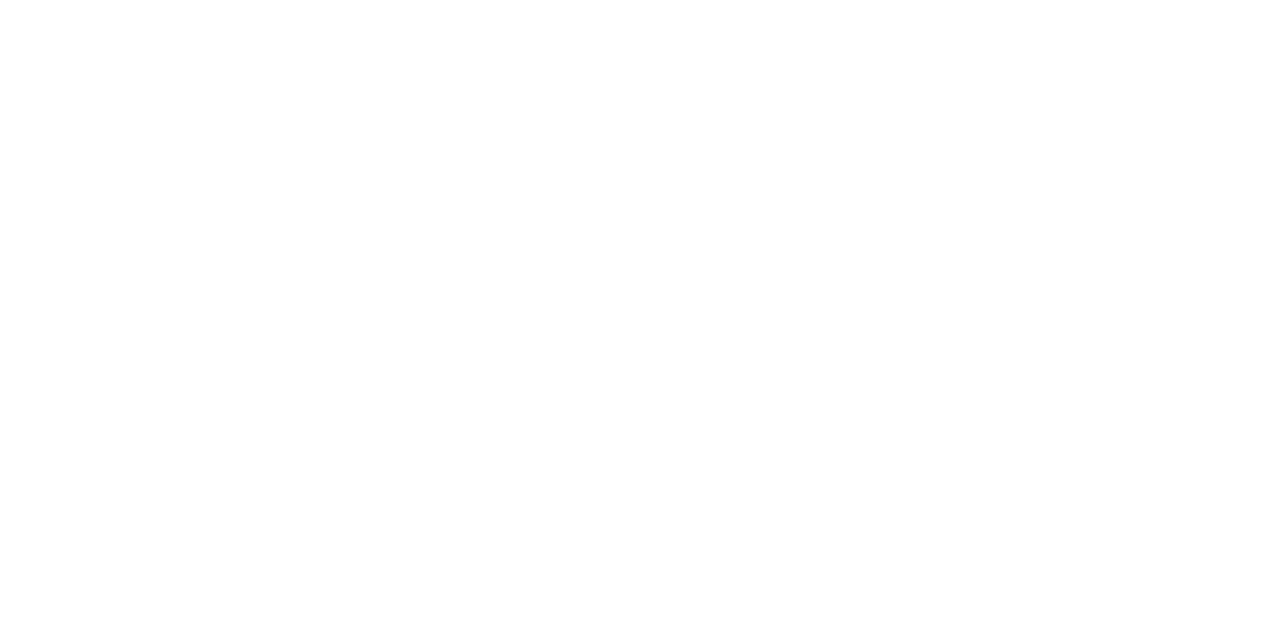
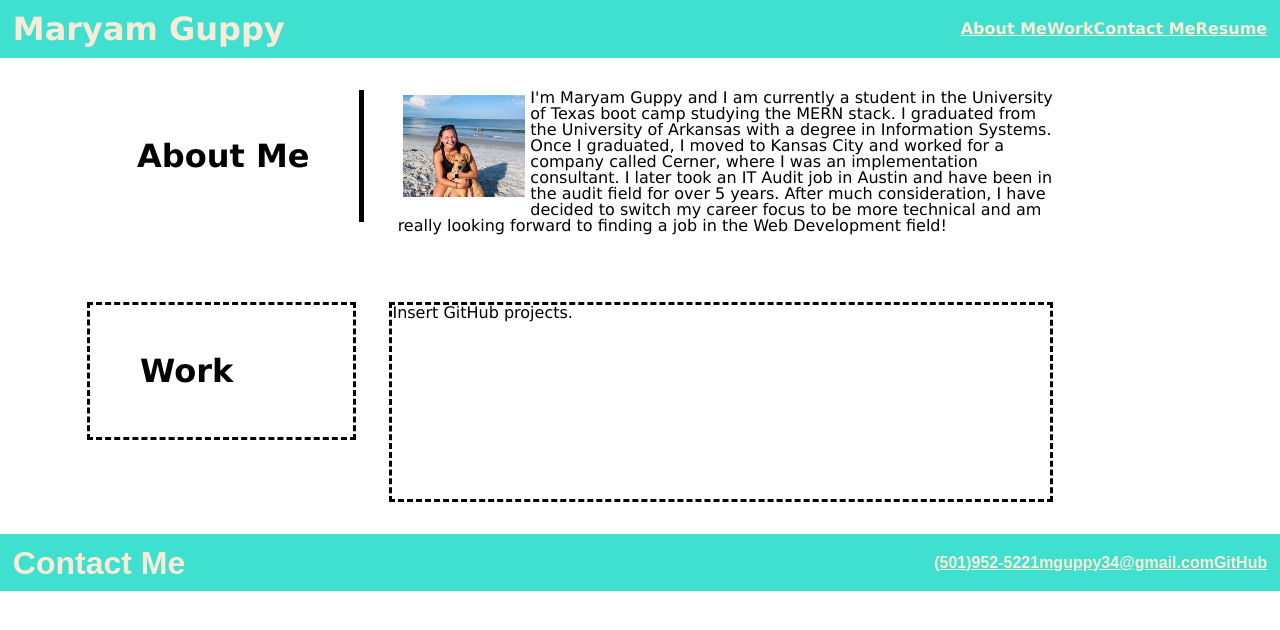
Before and after one commit to mguppy/portfolio, a plain HTML site: page index.html in a window 1280 px wide. Drawn offline with Linux system fonts and the light colour scheme.

Commit message:
6-20-changes

```diff
--- a/assets/style.css
+++ b/assets/style.css
@@ -0,0 +1,148 @@
+/* Style applied throughout */
+:root {
+    --bright-turqoise: turquoise;
+    --white: antiquewhite;
+    --light: #fff;
+    --font: 'Lucida Sans', 'Lucida Sans Regular', 'Lucida Grande', 'Lucida Sans Unicode', Geneva, Verdana, sans-serif;
+}
+
+header {
+    display: flex;
+    justify-content: space-between;
+    align-items: center;
+    padding: 1%;
+    background-color: var(--bright-turqoise);
+    color: var(--white);
+    font-family: var(--font);
+}
+
+h1 {
+    font-size: 200%;
+}
+
+main {
+    width: 96%;
+    margin: 2rem auto;
+    font-family: var(--font);
+}
+
+nav ul {
+    display: flex;
+    justify-content: flex-end;
+    justify-content: space-between;
+    min-width: 300px;
+}
+
+nav a {
+    background-color: unset;
+    color: var(--white);
+    font-weight: bold;
+    text-decoration: underline;
+}
+
+nav a:hover {
+    color: var(--light);
+}
+
+
+.about-me {
+    display: flex;
+    align-items: flex-start;
+    width: 90%;
+    margin: 1% auto;
+    height: 200px;
+}
+
+.about-me-description {
+    display: flex;
+    align-items: center;
+    font-size: 200%;
+    border-right: 5px solid black;
+    padding: 50px 50px 50px 50px;
+}
+
+.about-me-info {
+    margin-left: 3%;
+    flex: 0 0 60%;
+    font-size: 100%;
+    height: 100%;
+}
+
+.my-photo {
+    float: left;
+    width: 20%;
+    padding: 5px 5px 5px 5px;
+}
+
+.work {
+    display: flex;
+    align-items: flex-start;
+    width: 90%;
+    margin: 1% auto;
+    height: 200px;
+}
+
+.work-description{
+    display: flex;
+    align-items: center;
+    font-size: 200%;
+    border-style: dashed;
+    padding: 50px 120px 50px 50px;
+}
+
+.work-info {
+    margin-left: 3%;
+    flex: 0 0 60%;
+    font-size: 100%;
+    height: 100%;
+    border-style: dashed;
+}
+
+footer {
+    display: flex;
+    justify-content: space-between;
+    align-items: center;
+    padding: 1%;
+    background-color: var(--bright-turqoise);
+    color: var(--white);
+}
+/*
+.sidebar {
+    font-size: large;
+    float: left;
+}
+
+
+.row {
+    display: flex;
+    flex-wrap: wrap;
+    flex-direction: row;
+    margin-left: -1.5rem;
+    margin-right: -1.5rem;
+}
+
+.justify-center {
+    justify-content: center;
+}
+
+/
+.column {
+    flex: 1 0 100%;
+    flex-direction: column;
+    padding: 1.5rem;
+
+    transition: flex-basis 500ms linear;
+    margin-bottom: 1.5rem;
+}
+
+
+.box{
+    display: flex;
+    flex-direction: column;
+    justify-content: flex-start;
+    min-height: 100%;
+    padding: 2rem;
+    color: var(--heliotrope);
+}
+
+*/
--- a/index.html
+++ b/index.html
@@ -10,5 +10,58 @@
 </head>
 <body>
 
+<header>
+    <h1>Maryam Guppy</h1>
+    <nav>
+        <ul>
+            <li><a href="about-me">About Me</a></li>
+            <li><a href="#">Work</a></li>
+            <li><a href="#">Contact Me</a></li>
+            <li><a href="#">Resume</a></li>
+        </ul>
+    </nav>
+</header>
+
+<!-- Body -->
+<main>
+    <section class = "about-me">
+        <div class = "about-me-description">
+            <h2>About Me</h2>
+        </div>
+        <div class = "about-me-info">
+        <p>
+            <img class="my-photo" src="./Images/portfolio-photo.jpeg" alt="maryam" />
+            I'm Maryam Guppy and I am currently a student in the University of Texas boot camp studying the MERN stack.  I graduated from the University of Arkansas with a degree in Information Systems.  Once I graduated, I moved to Kansas City and worked for a company called Cerner, where I was an implementation consultant.  I later took an IT Audit job in Austin and have been in the audit field for over 5 years.  After much consideration, I have decided to switch my career focus to be more technical and am really looking forward to finding a job in the Web Development field!
+        </p>
+        </div>
+
+
+    </section>
+    <section class = "work">
+        <div class = "work-description">
+            <h2>Work</h2>
+        </div>
+        <div class = "work-info">
+            <p>
+                Insert GitHub projects.
+            </p>
+        </div>
+
+    </section>
+
+
+</main>
+
+<footer>
+    <h1>Contact Me</h1>
+    <nav>
+        <ul>
+            <li><a href="#">(501)952-5221</a></li>
+            <li><a href="#">mguppy34@gmail.com</a></li>
+            <li><a href ="https://github.com/mguppy">GitHub</a></li>
+        </ul>
+    </nav>
+</footer>
+
 </body>
 </html>
```
Also changed, not shown: Images/portfolio-photo.jpeg (added).
